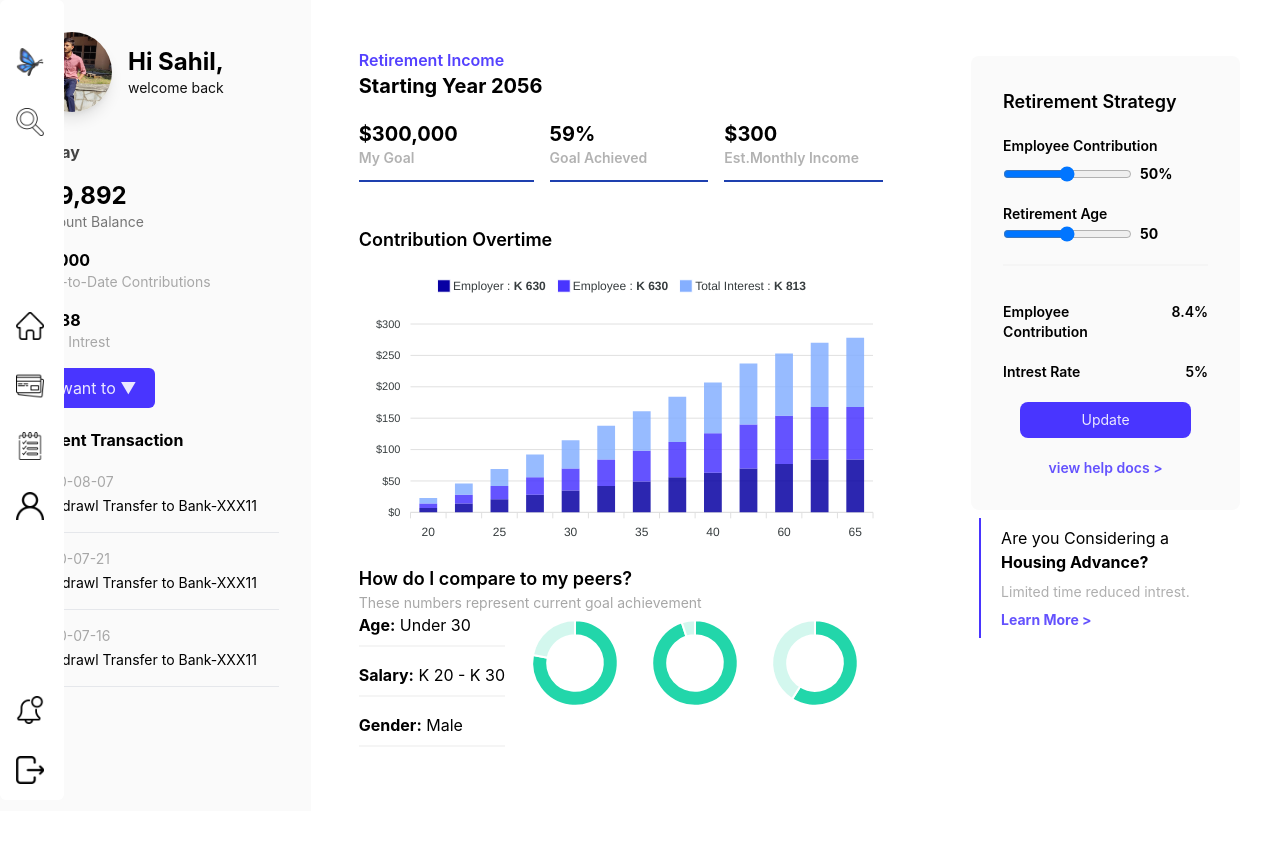
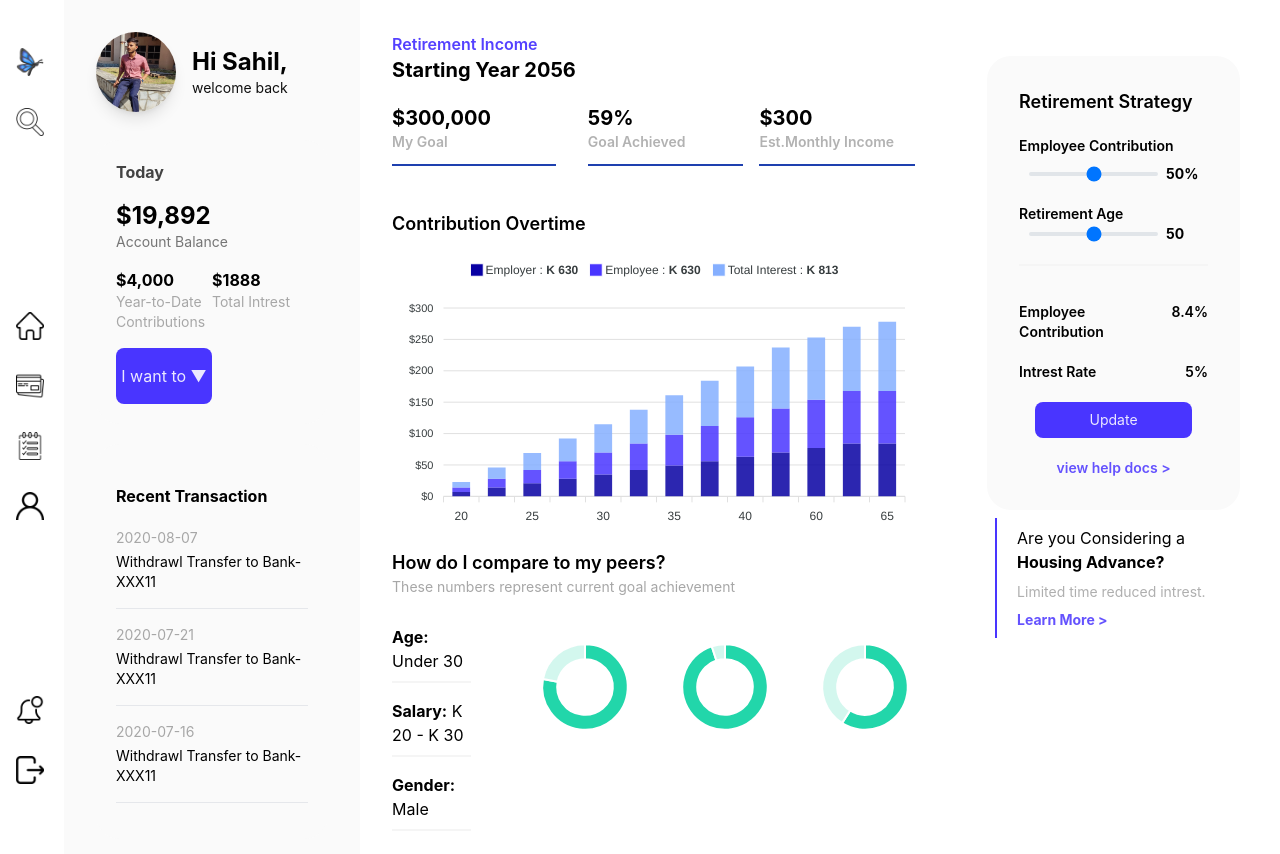
Before and after one commit to GDSCI2IT/dashboard, a React (Create React App) app: page / in a window 1280 px wide. Shown: the top 854 px of the page. Before the commit the page ends 811 px from the top, so only its background shows below. Built offline with nearby package versions, Linux system fonts and the light colour scheme.

Commit message:
sm ui done

```diff
--- a/package.json
+++ b/package.json
@@ -11,6 +11,7 @@
     "react-apexcharts": "^1.4.1",
     "react-dom": "^18.2.0",
     "react-scripts": "5.0.1",
+    "styled-components": "^6.0.5",
     "web-vitals": "^2.1.4"
   },
   "scripts": {
--- a/src/App.js
+++ b/src/App.js
@@ -10,11 +10,11 @@ function App() {
   return (
     <div className="flex flex-col sm:flex-row">
       <Navbar />
-      <div className="p-8 bg-[#fafafa] w-80" >
+      <div className="p-8 sm:ml-16 space-y-5 sm:bg-[#fafafa] w-screen sm:w-80" >
         <Head />
         <Recents />
       </div>
-      <div className="p-12 w-3/6">
+      <div className="p-8 w-screen sm:w-3/6">
         <Income />
         <Chart/>
       </div>
--- a/src/components/Chart.js
+++ b/src/components/Chart.js
@@ -4,12 +4,12 @@ import Donut from './DonutChart'
 const Chart = () => {
     return (
         <div>
-            <h1 className='text-lg font-semibold py-4 pt-7'>Contribution Overtime</h1>
+            <h1 className='text-lg font-semibold mx-5 sm:mx-0 py-4 pt-7'>Contribution Overtime</h1>
             <ColChart />
             <div>
                 <h1 className='text-lg font-semibold'>How do I compare to my peers?</h1>
                 <p className='text-[#a7a7a7] text-sm'>These numbers represent current goal achievement</p>
-                <div className='flex'>
+                <div className='flex flex-col pt-7 space-x-0 sm:flex-row sm:space-x-16'>
                     <div>
                         <div>
                             <p className='pb-2'><b>Age:</b> Under 30</p>
@@ -24,7 +24,7 @@ const Chart = () => {
                             <hr className='h-1 border-solid border-t-2 border-[#f5f5f5] p-2 ' />
                         </div>
                     </div>
-                    <div className='ml-5 flex gap-5'>
+                    <div className='ml-5 flex sm:pt-3 gap-4 sm:gap-10'>
                         <Donut data={[78, 22]} />
                         <Donut data={[95, 5]} />
                         <Donut data={[59, 41]} />
--- a/src/components/Head.js
+++ b/src/components/Head.js
@@ -12,10 +12,10 @@ const Head = () => {
           <p className='text-sm text-[#101010]'>welcome back</p>
         </div>
       </div>
-      <div className='space-y-4'>
-        <h1 className='font-bold text-[#434343]'>Today</h1>
-        <div>
-          <span className='font-bold text-2xl'>$19,892</span>
+      <div className=' grid grid-cols-2 space-y-4 bg-[#fafafa] p-5 rounded-3xl'>
+        <h1 className='font-bold col-span-2 text-[#434343]'>Today</h1>
+        <div className='col-span-2'>
+          <span className='font-bold text-4xl sm:text-2xl'>$19,892</span>
           <p className='text-sm text-[#757575]'>Account Balance</p>
         </div>
         <div>
@@ -26,7 +26,7 @@ const Head = () => {
           <span className='font-bold text-md'>$1888</span>
           <p className='text-sm text-[#a7a7a7]'>Total Intrest</p>
         </div>
-        <button className='bg-[#4935ff] text-[#ebe8ff] w-1/2 py-2 rounded-md'>I want to ▼</button>
+        <button className='col-span-2 bg-[#4935ff] text-[#ebe8ff]  sm:m-0 w-auto sm:w-1/2 h-14 py-2 rounded-lg'>I want to ▼</button>
       </div>
 
     </div>
--- a/src/components/Income.js
+++ b/src/components/Income.js
@@ -2,26 +2,28 @@ import React from 'react'
 
 const Income = () => {
   return (
-    <div className='space-y-5'>
-      <div>
+    <div className='space-y-5 grid grid-cols-2'>
+      <div className='col-span-2'>
         <h5 className='text-[#5441ff] font-semibold'>Retirement Income</h5>
         <h1 className='text-xl font-bold'>Starting Year 2056</h1>
       </div>
-      <div className='grid grid-cols-3 space-x-4 '>
-        <div className='flex flex-col'>
+      <div className='grid grid-cols-3 gap-4 sm:space-x-4 col-span-2 '>
+        <div className='flex flex-col col-span-3 sm:col-span-1'>
           <span className='text-xl font-bold'>$300,000</span>
           <span className='font-semibold text-[#b2b2b2] text-sm pb-3'>My Goal</span>
           <hr className='h-1 border-solid border-t-2 border-blue-800 p-2 ' />
         </div>
-        <div className='flex flex-col'>
+        <div className='col-span-3 sm:col-span-2 flex justify-between sm:grid sm:gap-4 sm:grid-cols-2'>
+          <div className='flex flex-col sm:col-span-1'>
             <span className='text-xl font-bold'>59%</span>
             <span className='font-semibold text-[#b2b2b2] text-sm pb-3'>Goal Achieved</span>
             <hr className='h-1 border-solid border-t-2 border-blue-800 p-2 ' />
           </div>
-        <div className='flex flex-col'>
+          <div className='flex flex-col  sm:col-span-1'>
             <span className='text-xl font-bold'>$300</span>
             <span className='font-semibold text-[#b2b2b2] text-sm pb-3'>Est.Monthly Income</span>
             <hr className='h-1 border-solid border-t-2 border-blue-800 p-2 ' />
+          </div>
         </div>
       </div>
     </div>
--- a/src/components/Recents.js
+++ b/src/components/Recents.js
@@ -2,7 +2,7 @@ import React from 'react'
 
 const Recents = () => {
   return (
-    <div>
+    <div className='bg-[#fafafa] p-5 rounded-3xl'>
         <h1 className='font-bold text-md my-5'>Recent Transaction</h1>
         <div className='space-y-1'>
           <p className='text-sm text-[#a7a7a7]' >2020-08-07</p>
--- a/src/components/Retirement.js
+++ b/src/components/Retirement.js
@@ -1,5 +1,5 @@
 import React, { useState } from 'react'
-
+import SliderComponent from './SliderComponent';
 const Retirement = () => {
 
   const [range, setRange] = useState({
@@ -14,27 +14,27 @@ const Retirement = () => {
     })
   }
 
-  // -[#fafafa]
+
   return (
-    <div className='p-10 pt-14'>
-      <div className="bg-[#fafafa] p-8 text-sm   rounded-lg flex flex-col space-y-5">
+    <div className=' w-auto sm:p-10 sm:pt-14'>
+      <div className="bg-[#fafafa] p-8 text-sm   rounded-3xl flex flex-col space-y-5">
         <h1 className='text-lg font-semibold'>Retirement Strategy</h1>
         <div className='space-y-2'>
           <h2 className='font-semibold'>Employee Contribution</h2>
           <div className='flex space-x-2'>
-            <input type="range" min={1} max={100} value={range.range1} onChange={(e) => { changeHandler(e) }} name='range1' />
+          <SliderComponent max={100} min={0} step={1} value={range.range1} key={"range1"} handleChange={(e)=>{changeHandler(e)}} />
             <span><b>{range.range1}%</b></span>
           </div>
         </div>
         <div>
           <h2 className='font-semibold' >Retirement Age</h2>
           <div className='flex space-x-2'>
-            <input type="range" min={1} max={100} onChange={(e) => { changeHandler(e) }} name='range2' />
+            <SliderComponent max={100} min={0} step={1} value={range.range2} handleChange={(e)=>{changeHandler(e)}} />
             <span><b>{range.range2}</b></span>
           </div>
         </div>
         <hr className='h-1 border-solid border-t-2 border-[#f5f5f5] p-2 ' />
-        <div className='font-semibold flex space-x-6'>
+        <div className='font-semibold w-auto flex justify-between space-x-6'>
           <h2>Employee Contribution</h2>
           <span>8.4%</span>
         </div>
@@ -42,10 +42,11 @@ const Retirement = () => {
           <h2>Intrest Rate</h2>
           <span>5%</span>
         </div>
-        <button className='bg-[#4935ff] m-auto text-[#ebe8ff] w-5/6 h-5/6 py-2 rounded-lg'>Update</button>
-        <p className='text-sm font-semibold text-[#6452fe] m-auto'>view help docs {">"}</p>
+        <button className='hidden sm:block bg-[#4935ff] m-auto text-[#ebe8ff] w-5/6 h-5/6 py-2 rounded-lg'>Update</button>
+        <p className='text-sm hidden sm:block font-semibold text-[#6452fe] m-auto'>view help docs {">"}</p>
       </div>
-      <div className='p-2 px-5 m-2 border-[#4935ff] border-l-2'>
+      <button className=' sm:hidden relative z-20 bg-[#4935ff] m-auto text-[#ebe8ff] w-screen h-16 py-2 rounded-lg'>Update</button>
+      <div className='hidden sm:block p-2 px-5 m-2 border-[#4935ff] border-l-2'>
         <h1 className='text[#4f4c4c]'>Are you Considering a</h1>
         <h1 className='font-bold'>Housing Advance?</h1>
         <p className='text-sm py-2 text-[#afafaf]'>
--- /dev/null
+++ b/src/components/SliderComponent.js
@@ -0,0 +1,57 @@
+import React from "react";
+import styled from "styled-components";
+
+function SliderComponent({ value, handleChange, min, max, step }) {
+  return (
+    <Container>
+      <Slider
+        type="range"
+        defaultValue={value}
+        onChange={handleChange}
+        min={min}
+        max={max}
+        step={step}
+      />
+    </Container>
+  );
+}
+
+export default SliderComponent;
+const Container = styled.div`
+  display: grid;
+  place-items: center;
+  margin-left: 10px;
+`;
+
+const Slider = styled.input`
+  -webkit-appearance: none;
+  width: 100%;
+  height: 4px;
+  border-radius: 4px;
+
+  background-color: #e1e5e9;
+  outline: none;
+  opacity: 1;
+  --webkit-transition: 0.2s;
+  transition: opacity 0.2s;
+
+  ::-webkit-slider-thumb {
+    -webkit-appearance: none;
+    appearance: none;
+    width: 16px;
+    height: 16px;
+    border-radius: 50%;
+    background: #3a7bec;
+    cursor: pointer;
+    border: none;
+  }
+
+  ::-moz-range-thumb {
+    width: 16px;
+    height: 16px;
+    border-radius: 50%;
+    background: #3a7bec;
+    cursor: pointer;
+    border: none;
+  }
+`;
```
Also changed, not shown: 1 other file (tests, documents, lock files or other folders). Lines whose indentation alone changed are shown as unchanged.
